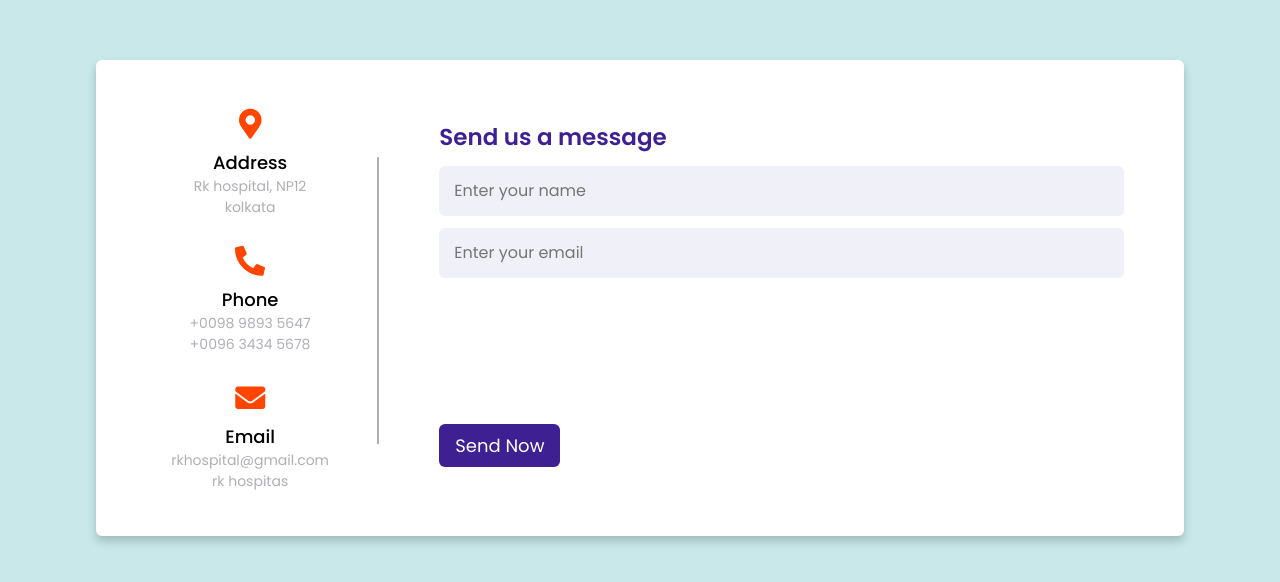
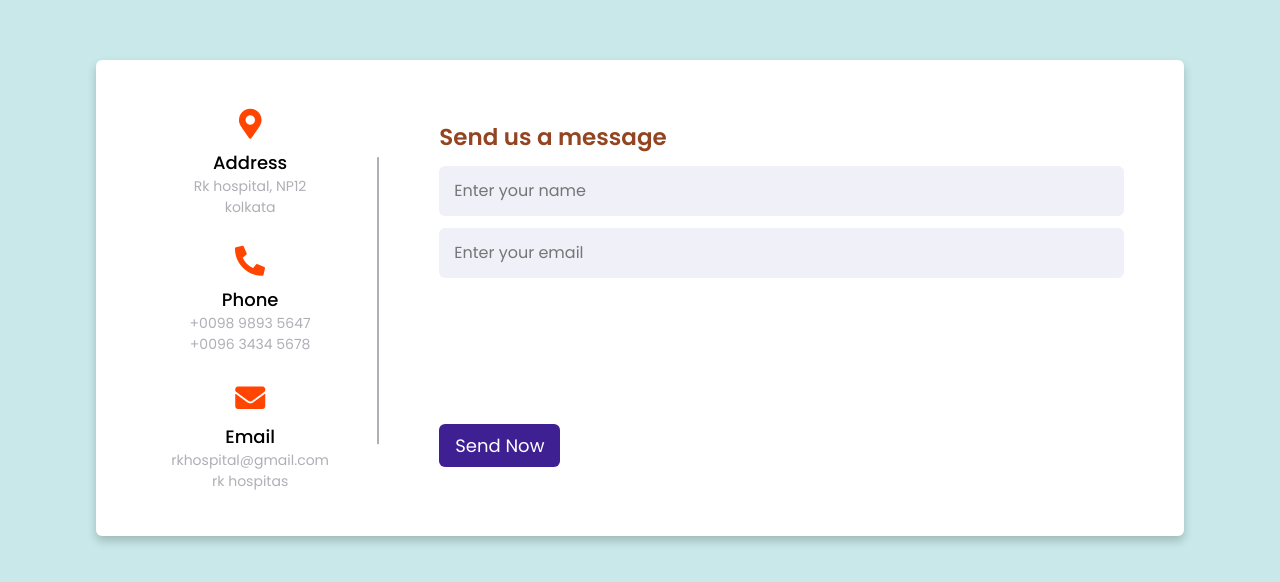
Before and after one commit to ananyamitra2000/WSD-lab-assignment, a plain HTML site: page contact.html in a window 1280 px wide. Shown: the part 102-684 px from the top of the page. Drawn offline with Linux system fonts and the light colour scheme.

Commit message:
Update contact.css

```diff
--- a/css/contact.css
+++ b/css/contact.css
@@ -71,7 +71,7 @@ body{
 .content .right-side .topic-text{
   font-size: 23px;
   font-weight: 600;
-  color: #3e2093;
+  color: #934420;
 }
 .right-side .input-box{
   height: 50px;
```
